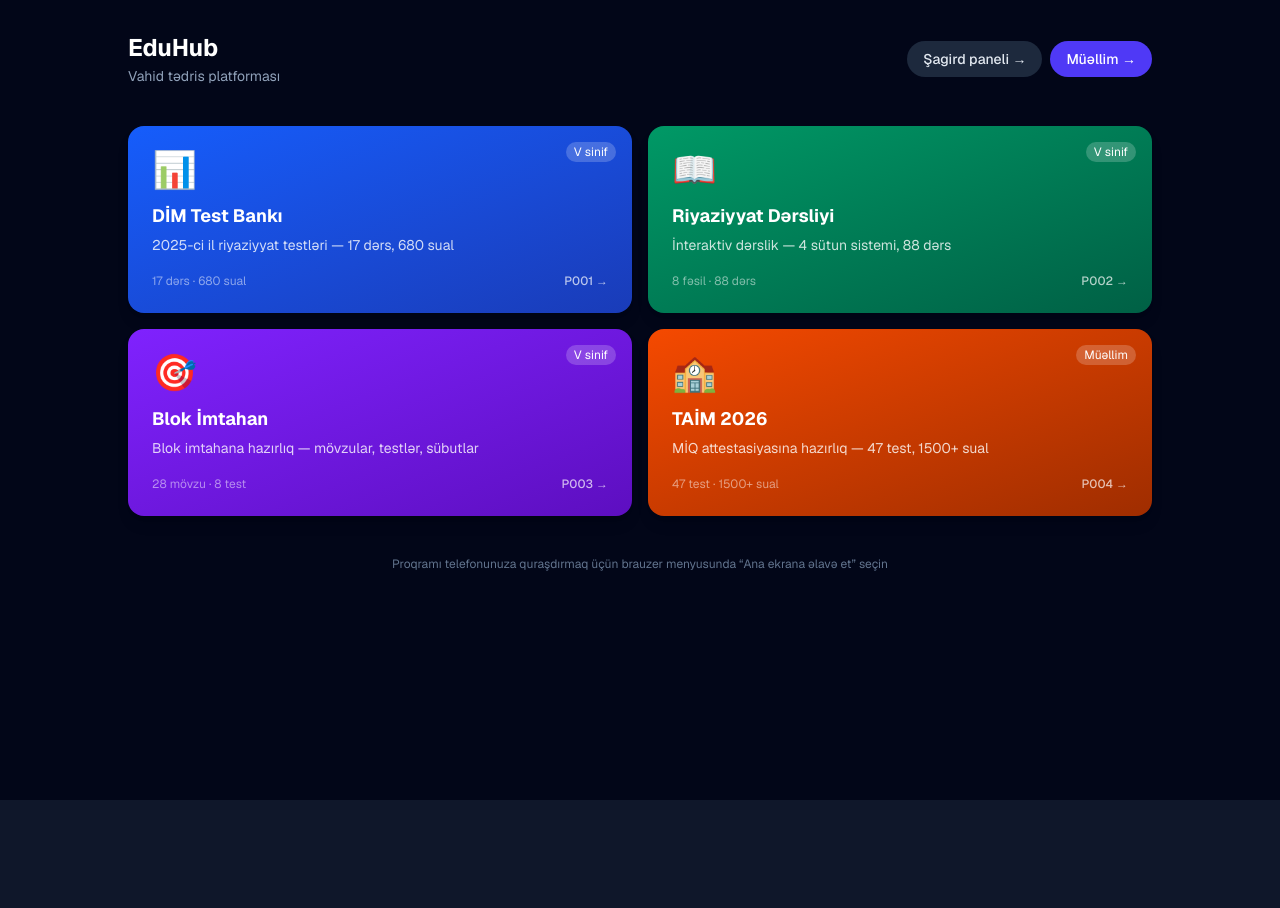
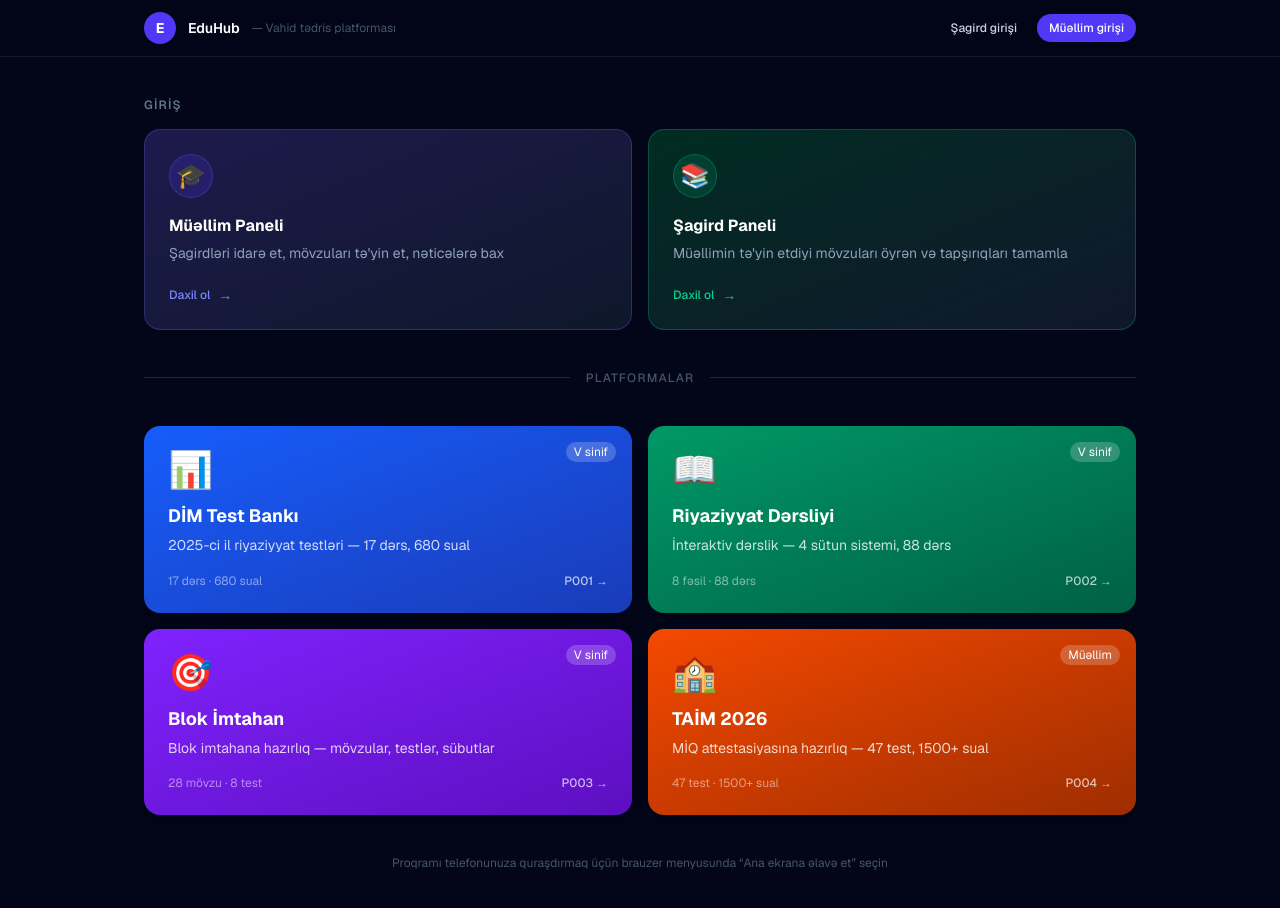
Before and after one commit to mywork2000001-ops/HUB_EDUCAT-ON, a Next.js app in the folder p005-eduhub/: page / in a window 1280 px wide. Shown: the top 908 px of the page. Before the commit the page ends 800 px from the top, so only its background shows below. Built offline with nearby package versions, Linux system fonts and the light colour scheme.

Commit message:
feat: add structured teacher/student entry points to hub home page [P005]

```diff
--- a/p005-eduhub/src/app/page.tsx
+++ b/p005-eduhub/src/app/page.tsx
@@ -45,29 +45,88 @@ const PLATFORMS = [
 
 export default function HomePage() {
   return (
-    <main className="min-h-screen bg-slate-950 px-4 py-8">
-      <header className="max-w-5xl mx-auto mb-10 flex items-center justify-between">
-        <div>
-          <h1 className="text-2xl font-bold text-white">EduHub</h1>
-          <p className="text-slate-400 text-sm mt-0.5">Vahid tədris platforması</p>
+    <main className="min-h-screen bg-slate-950">
+
+      {/* ── Header ─────────────────────────────────────────────── */}
+      <header className="border-b border-slate-800/60 bg-slate-950/80 backdrop-blur-sm sticky top-0 z-10">
+        <div className="max-w-5xl mx-auto px-4 h-14 flex items-center justify-between">
+          <div className="flex items-center gap-3">
+            <span className="w-8 h-8 rounded-lg bg-indigo-600 flex items-center justify-center text-white text-sm font-bold">E</span>
+            <span className="text-white font-semibold text-sm">EduHub</span>
+            <span className="hidden sm:block text-slate-600 text-xs">— Vahid tədris platforması</span>
           </div>
-        <div className="flex gap-2">
-          <Link
-            href="/learn"
-            className="px-4 py-2 rounded-lg bg-slate-800 hover:bg-slate-700 text-slate-200 text-sm font-medium transition-colors"
-          >
-            Şagird paneli →
+          <div className="flex items-center gap-2">
+            <Link href="/learn/login"
+              className="px-3 py-1.5 rounded-lg text-xs font-medium text-slate-300 hover:text-white hover:bg-slate-800 transition-colors">
+              Şagird girişi
             </Link>
-          <Link
-            href="/auth/login"
-            className="px-4 py-2 rounded-lg bg-indigo-600 hover:bg-indigo-500 text-white text-sm font-medium transition-colors"
-          >
-            Müəllim →
+            <Link href="/auth/login"
+              className="px-3 py-1.5 rounded-lg text-xs font-medium bg-indigo-600 hover:bg-indigo-500 text-white transition-colors">
+              Müəllim girişi
             </Link>
+          </div>
         </div>
       </header>
 
-      <section className="max-w-5xl mx-auto grid grid-cols-1 sm:grid-cols-2 gap-4 mb-10">
+      <div className="max-w-5xl mx-auto px-4 py-10 space-y-10">
+
+        {/* ── Entry point cards ───────────────────────────────── */}
+        <section>
+          <p className="text-xs font-semibold uppercase tracking-widest text-slate-500 mb-4">Giriş</p>
+          <div className="grid grid-cols-1 sm:grid-cols-2 gap-4">
+
+            {/* Teacher */}
+            <Link href="/auth/login"
+              className="group relative overflow-hidden rounded-2xl border border-indigo-500/30 bg-gradient-to-br from-indigo-950 to-slate-900
+                         p-6 hover:border-indigo-500/60 hover:shadow-lg hover:shadow-indigo-900/30 transition-all">
+              <div className="absolute inset-0 bg-indigo-600/5 opacity-0 group-hover:opacity-100 transition-opacity" />
+              <div className="relative">
+                <div className="w-11 h-11 rounded-xl bg-indigo-600/20 border border-indigo-500/30 flex items-center justify-center text-2xl mb-4">
+                  🎓
+                </div>
+                <h2 className="text-base font-bold text-white mb-1">Müəllim Paneli</h2>
+                <p className="text-slate-400 text-sm leading-relaxed">
+                  Şagirdləri idarə et, mövzuları tə'yin et, nəticələrə bax
+                </p>
+                <div className="mt-5 flex items-center gap-2">
+                  <span className="text-xs text-indigo-400 font-medium">Daxil ol</span>
+                  <span className="text-indigo-400 text-sm group-hover:translate-x-1 transition-transform">→</span>
+                </div>
+              </div>
+            </Link>
+
+            {/* Student */}
+            <Link href="/learn/login"
+              className="group relative overflow-hidden rounded-2xl border border-emerald-500/30 bg-gradient-to-br from-emerald-950 to-slate-900
+                         p-6 hover:border-emerald-500/60 hover:shadow-lg hover:shadow-emerald-900/30 transition-all">
+              <div className="absolute inset-0 bg-emerald-600/5 opacity-0 group-hover:opacity-100 transition-opacity" />
+              <div className="relative">
+                <div className="w-11 h-11 rounded-xl bg-emerald-600/20 border border-emerald-500/30 flex items-center justify-center text-2xl mb-4">
+                  📚
+                </div>
+                <h2 className="text-base font-bold text-white mb-1">Şagird Paneli</h2>
+                <p className="text-slate-400 text-sm leading-relaxed">
+                  Müəllimin tə'yin etdiyi mövzuları öyrən və tapşırıqları tamamla
+                </p>
+                <div className="mt-5 flex items-center gap-2">
+                  <span className="text-xs text-emerald-400 font-medium">Daxil ol</span>
+                  <span className="text-emerald-400 text-sm group-hover:translate-x-1 transition-transform">→</span>
+                </div>
+              </div>
+            </Link>
+
+          </div>
+        </section>
+
+        {/* ── Divider ─────────────────────────────────────────── */}
+        <div className="flex items-center gap-4">
+          <div className="flex-1 h-px bg-slate-800" />
+          <span className="text-xs text-slate-600 font-medium uppercase tracking-widest">Platformalar</span>
+          <div className="flex-1 h-px bg-slate-800" />
+        </div>
+
+        {/* ── Platform cards ──────────────────────────────────── */}
+        <section className="grid grid-cols-1 sm:grid-cols-2 gap-4">
           {PLATFORMS.map((p) => (
             <a
               key={p.id}
@@ -80,7 +139,7 @@ export default function HomePage() {
                 {p.badge}
               </span>
               <div className="text-4xl mb-3">{p.icon}</div>
-            <h2 className="text-lg font-bold text-white mb-1">{p.title}</h2>
+              <h3 className="text-lg font-bold text-white mb-1">{p.title}</h3>
               <p className="text-white/80 text-sm leading-relaxed">{p.desc}</p>
               <div className="mt-4 flex items-center justify-between">
                 <span className="text-white/50 text-xs">{p.stats}</span>
@@ -90,8 +149,11 @@ export default function HomePage() {
           ))}
         </section>
 
-      <div className="max-w-5xl mx-auto text-center text-slate-500 text-xs">
+        {/* ── Footer ──────────────────────────────────────────── */}
+        <footer className="text-center text-slate-600 text-xs pb-4">
           Proqramı telefonunuza quraşdırmaq üçün brauzer menyusunda &ldquo;Ana ekrana əlavə et&rdquo; seçin
+        </footer>
+
       </div>
     </main>
   );
```
Lines whose indentation alone changed are shown as unchanged.
